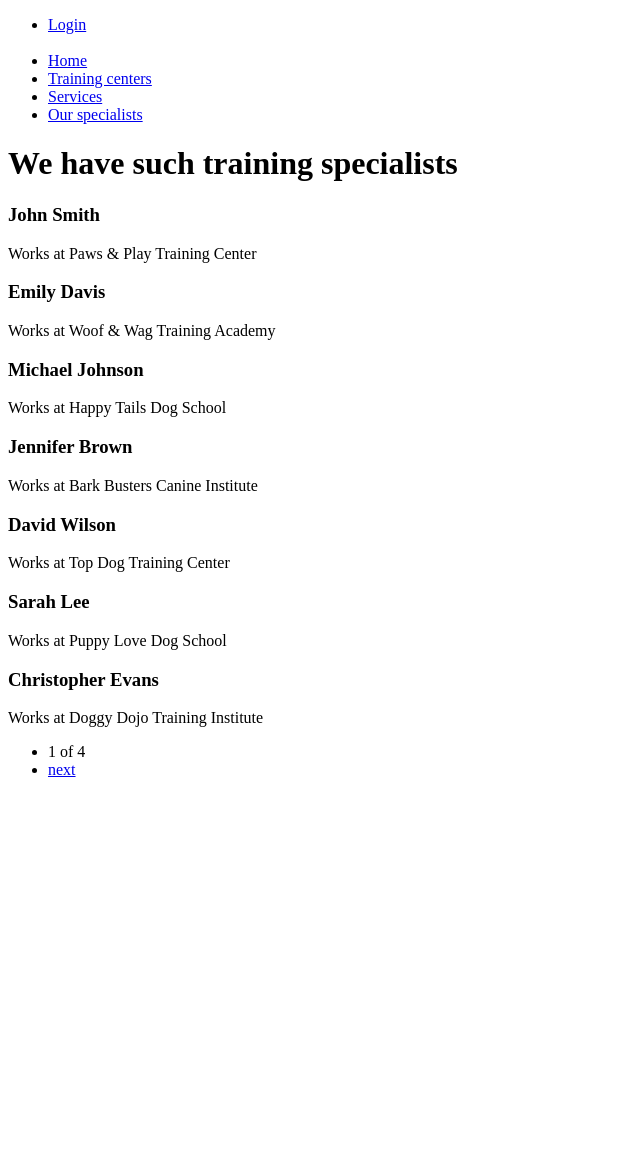
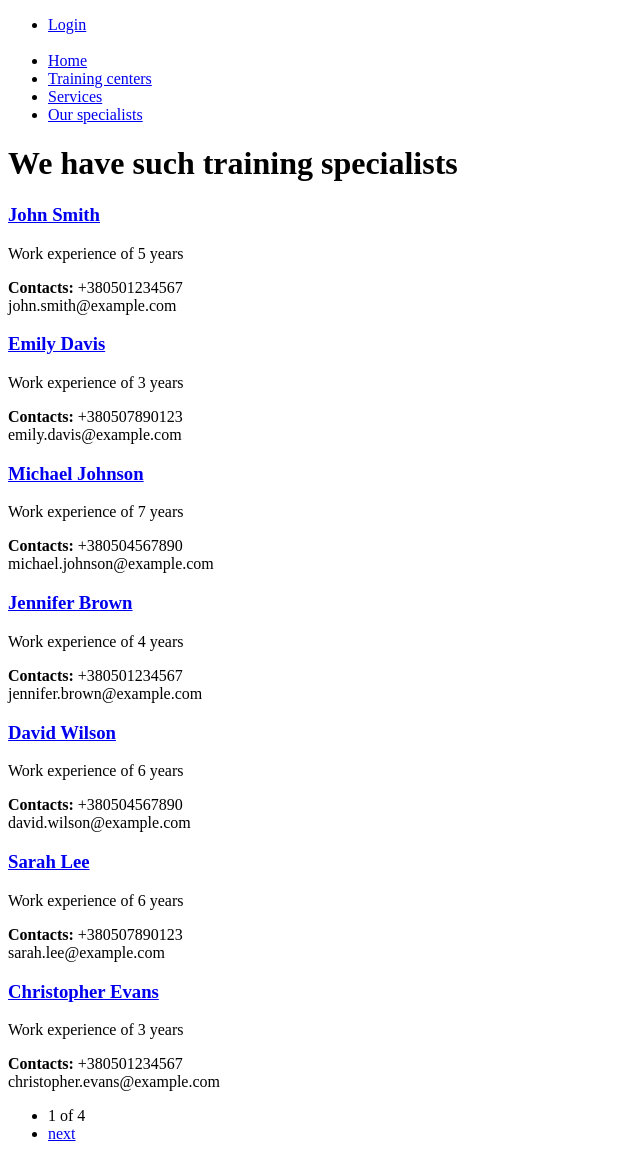
Before and after one commit to katryana/pet-services, a Django app: page /specialists/ in a window 1280 px wide. Shown: the whole page, without its empty margins (0-640 px from the left). Before the commit the page ends 777 px from the top, so only its background shows below. Run offline with Django 4.2, Linux system fonts and the light colour scheme; data comes from the database, SQL or seed files in the repository.

Commit message:
Expend data in models.py for Specialist model, fix templates in accordance with it.

```diff
--- a/templates/training_centers/service_list.html
+++ b/templates/training_centers/service_list.html
@@ -7,7 +7,9 @@
 
   {% if service_list %}
     {% for service in service_list %}
-      <h3>{{ service.name }}</h3>
+      <h3>
+        <a class="detail-link" href="{% url 'training-centers:service-detail' service.id %}">{{ service.name }}</a>
+      </h3>
       <p>Price {{ service.price }}</p>
       <p>{{ service.description }}</p>
     {% endfor %}
--- a/templates/training_centers/specialist_list.html
+++ b/templates/training_centers/specialist_list.html
@@ -7,8 +7,16 @@
 
   {% if specialist_list %}
     {% for specialist in specialist_list %}
-      <h3>{{ specialist.first_name }} {{ specialist.last_name }}</h3>
-      <p>Works at {{ specialist.training_centers }}</p>
+      <h3>
+        <a class="detail-link" href="{% url 'training-centers:specialist-detail' specialist.id %}">
+          {{ specialist.first_name }} {{ specialist.last_name }}
+        </a>
+      </h3>
+      <p>Work experience of {{ specialist.years_of_experience }} years</p>
+      <p><strong>Contacts: </strong>
+        {{ specialist.phone_number }}<br>
+        {{ specialist.email_address }}
+      </p>
     {% endfor %}
   {% else %}
     <p>There are no specialists in our training centers yet</p>
--- a/templates/training_centers/training_center_list.html
+++ b/templates/training_centers/training_center_list.html
@@ -7,7 +7,11 @@
 
   {% if training_center_list %}
     {% for training_center in training_center_list %}
-      <h3>{{ training_center.name }}</h3>
+      <h3>
+        <a class="detail-link" href="{% url 'training-centers:training-center-detail' training_center.id %}">
+          {{ training_center.name }}
+        </a>
+      </h3>
       <p>📌 {{ training_center.city }}</p>
     {% endfor %}
   {% else %}
--- a/training_centers/models.py
+++ b/training_centers/models.py
@@ -72,6 +72,8 @@ class Specialist(models.Model):
     first_name = models.CharField(max_length=63)
     last_name = models.CharField(max_length=63)
     phone_number = models.CharField(max_length=15, blank=True)
+    email_address = models.EmailField()
+    years_of_experience = models.IntegerField()
     services = models.ManyToManyField(Service, related_name="specialists")
     training_centers = models.ForeignKey(
         TrainingCenter, on_delete=models.CASCADE, related_name="specialists"
--- a/training_centers/urls.py
+++ b/training_centers/urls.py
@@ -28,7 +28,7 @@ urlpatterns = [
     path(
         "services/<int:pk>/",
         ServiceDetailView.as_view(),
-        name="training-center-detail"
+        name="service-detail"
     ),
     path(
         "specialists/<int:pk>/",
--- a/training_centers_db_data.json
+++ b/training_centers_db_data.json
@@ -562,8 +562,10 @@
       "first_name": "John",
       "last_name": "Smith",
       "phone_number": "+380501234567",
+      "email_address": "john.smith@example.com",
       "services": [1, 3, 5],
-      "training_centers": 1
+      "training_centers": 1,
+      "years_of_experience": 5
     }
   },
   {
@@ -573,8 +575,10 @@
       "first_name": "Matthew",
       "last_name": "Miller",
       "phone_number": "+380502345678",
+      "email_address": "matthew.miller@example.com",
       "services": [1, 2, 4, 6],
-      "training_centers": 1
+      "training_centers": 1,
+      "years_of_experience": 8
     }
   },
   {
@@ -584,8 +588,10 @@
       "first_name": "James",
       "last_name": "Lewis",
       "phone_number": "+380503456789",
+      "email_address": "james.lewis@example.com",
       "services": [3, 6],
-      "training_centers": 1
+      "training_centers": 1,
+      "years_of_experience": 6
     }
   },
   {
@@ -595,8 +601,10 @@
       "first_name": "Michael",
       "last_name": "Johnson",
       "phone_number": "+380504567890",
+      "email_address": "michael.johnson@example.com",
       "services": [2, 4, 7],
-      "training_centers": 2
+      "training_centers": 2,
+      "years_of_experience": 7
     }
   },
   {
@@ -606,8 +614,10 @@
       "first_name": "Daniel",
       "last_name": "Thompson",
       "phone_number": "+380505678901",
+      "email_address": "daniel.thompson@example.com",
       "services": [6, 7],
-      "training_centers": 2
+      "training_centers": 2,
+      "years_of_experience": 6
     }
   },
   {
@@ -617,8 +627,10 @@
       "first_name": "Joseph",
       "last_name": "Adams",
       "phone_number": "+380506789012",
+      "email_address": "joseph.adams@example.com",
       "services": [1, 2, 3],
-      "training_centers": 3
+      "training_centers": 3,
+      "years_of_experience": 4
     }
   },
   {
@@ -628,8 +640,10 @@
       "first_name": "Emily",
       "last_name": "Davis",
       "phone_number": "+380507890123",
+      "email_address": "emily.davis@example.com",
       "services": [2],
-      "training_centers": 3
+      "training_centers": 3,
+      "years_of_experience": 3
     }
   },
   {
@@ -639,8 +653,10 @@
       "first_name": "Amanda",
       "last_name": "Anderson",
       "phone_number": "+380508901234",
+      "email_address": "amanda.anderson@example.com",
       "services": [2, 3],
-      "training_centers": 3
+      "training_centers": 3,
+      "years_of_experience": 5
     }
   },
   {
@@ -650,8 +666,10 @@
       "first_name": "Karen",
       "last_name": "Taylor",
       "phone_number": "+380509012345",
+      "email_address": "karen.taylor@example.com",
       "services": [4, 5],
-      "training_centers": 4
+      "training_centers": 4,
+      "years_of_experience": 6
     }
   },
   {
@@ -661,8 +679,10 @@
       "first_name": "Jennifer",
       "last_name": "Brown",
       "phone_number": "+380501234567",
+      "email_address": "jennifer.brown@example.com",
       "services": [7],
-      "training_centers": 4
+      "training_centers": 4,
+      "years_of_experience": 4
     }
   },
   {
@@ -672,8 +692,10 @@
       "first_name": "Laura",
       "last_name": "Walker",
       "phone_number": "+380502345678",
+      "email_address": "laura.walker@example.com",
       "services": [5, 7],
-      "training_centers": 4
+      "training_centers": 4,
+      "years_of_experience": 5
     }
   },
   {
@@ -683,8 +705,10 @@
       "first_name": "Patricia",
       "last_name": "Turner",
       "phone_number": "+380503456789",
+      "email_address": "patricia.turner@example.com",
       "services": [1, 6],
-      "training_centers": 5
+      "training_centers": 5,
+      "years_of_experience": 7
     }
   },
   {
@@ -694,8 +718,10 @@
       "first_name": "David",
       "last_name": "Wilson",
       "phone_number": "+380504567890",
+      "email_address": "david.wilson@example.com",
       "services": [7],
-      "training_centers": 5
+      "training_centers": 5,
+      "years_of_experience": 6
     }
   },
   {
@@ -705,8 +731,10 @@
       "first_name": "Robert",
       "last_name": "Robinson",
       "phone_number": "+380505678901",
+      "email_address": "robert.robinson@example.com",
       "services": [1, 6, 7],
-      "training_centers": 5
+      "training_centers": 5,
+      "years_of_experience": 8
     }
   },
   {
@@ -716,8 +744,10 @@
       "first_name": "Richard",
       "last_name": "Stewart",
       "phone_number": "+380506789012",
+      "email_address": "richard.stewart@example.com",
       "services": [6, 7],
-      "training_centers": 5
+      "training_centers": 5,
+      "years_of_experience": 7
     }
   },
   {
@@ -727,8 +757,10 @@
       "first_name": "Sarah",
       "last_name": "Lee",
       "phone_number": "+380507890123",
+      "email_address": "sarah.lee@example.com",
       "services": [3, 5, 6],
-      "training_centers": 6
+      "training_centers": 6,
+      "years_of_experience": 6
     }
   },
   {
@@ -738,8 +770,10 @@
       "first_name": "Melissa",
       "last_name": "Perez",
       "phone_number": "+380508901234",
+      "email_address": "melissa.perez@example.com",
       "services": [3, 5],
-      "training_centers": 6
+      "training_centers": 6,
+      "years_of_experience": 4
     }
   },
   {
@@ -749,8 +783,10 @@
       "first_name": "Nancy",
       "last_name": "Bennett",
       "phone_number": "+380509012345",
+      "email_address": "nancy.bennett@example.com",
       "services": [3, 6],
-      "training_centers": 6
+      "training_centers": 6,
+      "years_of_experience": 5
     }
   },
   {
@@ -760,8 +796,10 @@
       "first_name": "Christopher",
       "last_name": "Evans",
       "phone_number": "+380501234567",
+      "email_address": "christopher.evans@example.com",
       "services": [2, 4],
-      "training_centers": 7
+      "training_centers": 7,
+      "years_of_experience": 3
     }
   },
   {
@@ -771,8 +809,10 @@
       "first_name": "William",
       "last_name": "White",
       "phone_number": "+380502345678",
+      "email_address": "william.white@example.com",
       "services": [2],
-      "training_centers": 7
+      "training_centers": 7,
+      "years_of_experience": 4
     }
   },
   {
@@ -782,8 +822,10 @@
       "first_name": "Paul",
       "last_name": "Martin",
       "phone_number": "+380503456789",
+      "email_address": "paul.martin@example.com",
       "services": [2, 6, 7],
-      "training_centers": 8
+      "training_centers": 8,
+      "years_of_experience": 7
     }
   },
   {
@@ -793,8 +835,10 @@
       "first_name": "Jessica",
       "last_name": "Harris",
       "phone_number": "+380504567890",
+      "email_address": "jessica.harris@example.com",
       "services": [1, 3, 6],
-      "training_centers": 8
+      "training_centers": 8,
+      "years_of_experience": 8
     }
   },
   {
@@ -804,8 +848,10 @@
       "first_name": "Linda",
       "last_name": "Clark",
       "phone_number": "+380505678901",
+      "email_address": "linda.clark@example.com",
       "services": [1, 3, 6, 7],
-      "training_centers": 8
+      "training_centers": 8,
+      "years_of_experience": 8
     }
   }
 ]
```
Also changed, not shown: templates/training_centers/service_detail.html (+11 -3 lines), templates/training_centers/specialist_detail.html (+10 -2 lines), templates/training_centers/training_center_detail.html (+11 -3 lines), training_centers/migrations/0001_initial.py, training_centers/migrations/0002_specialist_phone_number.py (deleted).
